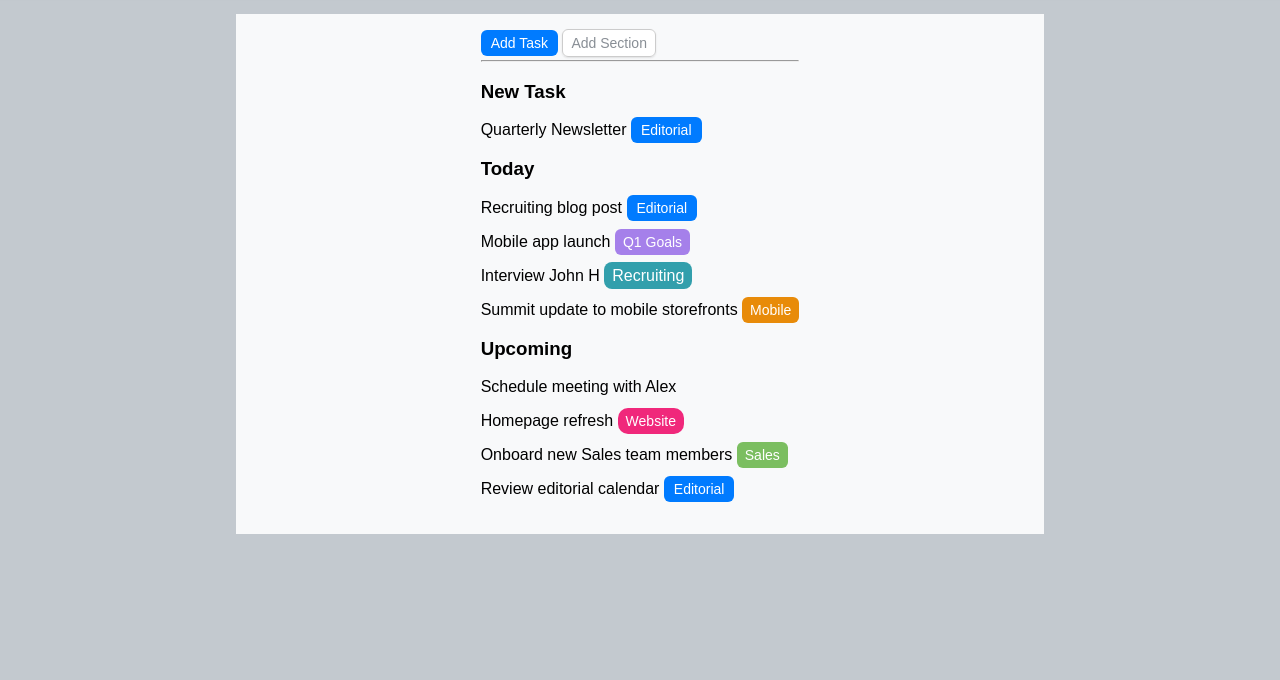
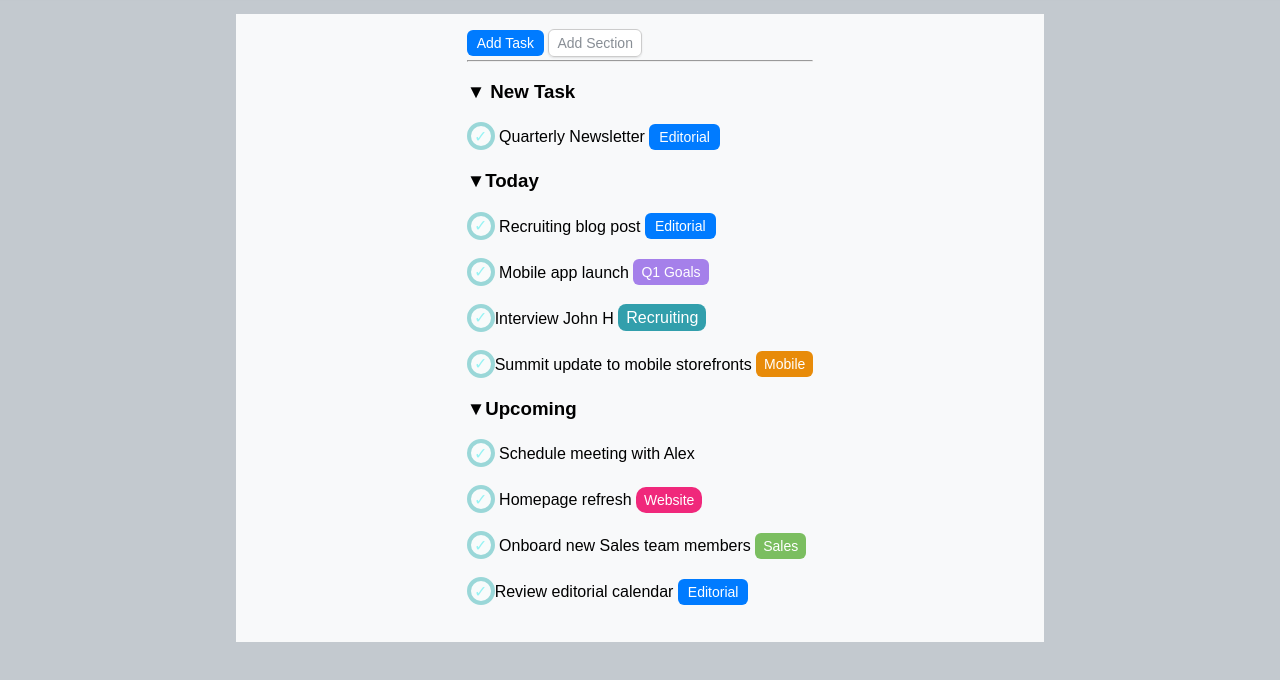
Before and after one commit to Shady-91/Toboolist, a plain HTML site: page index.html in a window 1280 px wide. Shown: the part 62-742 px from the top of the page. Drawn offline with Linux system fonts and the light colour scheme.

Commit message:
spunte blu

```diff
--- a/index.html
+++ b/index.html
@@ -21,48 +21,48 @@
                         <span class="badge blue">Add Task</span>
                         <span class="white-badge"> Add Section </span>
                   <hr>
- <h3>New Task</h3>
+  <h3>&#9660; New Task</h3>
+
  <ol class="no-bullet-list">
-      <li>
-            Quarterly Newsletter
-            <span class="badge blue">Editorial</span>
-      </li>
+            <li>
+                  <div class="check-circle">&#10003;</div> Quarterly Newsletter
+            <span class="badge blue">Editorial</span> </li>
  </ol>
 
 
 
-<h3>Today</h3>
+<h3>&#9660;Today</h3>
       <ol class="no-bullet-list">
-            <li>Recruiting blog post
+            <li><div class="check-circle">&#10003;</div> Recruiting blog post
                   <span class="badge blue">Editorial</span>
             </li>
             <p></p>
-            <li>Mobile app launch
+            <li><div class="check-circle">&#10003;</div> Mobile app launch
                   <span class="purple-badge"> Q1 Goals </span>
             </li>
             <p></p>
-            <li>Interview John H
+            <li><div class="check-circle">&#10003;</div>Interview John H
                   <span class="green-badge">Recruiting</span>
             </li>
                   <p></p>
-            <li>Summit update to mobile storefronts
+            <li><div class="check-circle">&#10003;</div>Summit update to mobile storefronts
                   <span class="badge-orange"> Mobile </span>
             </li>
       </ol>
 
- <h3>Upcoming</h3>
+ <h3>&#9660;Upcoming</h3>
       <ul class="no-bullet-list">
-            <li>Schedule meeting with Alex</li>
+            <li><div class="check-circle">&#10003;</div> Schedule meeting with Alex</li>
             <p></p>
-            <li>Homepage refresh
+            <li><div class="check-circle">&#10003;</div> Homepage refresh
                   <span class="badge-rose">Website</span>
             </li>
             <p></p>
-            <li>Onboard new Sales team members
+            <li><div class="check-circle">&#10003;</div> Onboard new Sales team members
                   <span class="badge-green">Sales</span>
             </li>
             <p></p>
-            <li>Review editorial calendar
+            <li><div class="check-circle">&#10003;</div>Review editorial calendar
                   <span class="badge blue">Editorial</span>
             </li>
       </ul>
--- a/style.css
+++ b/style.css
@@ -101,6 +101,22 @@ body {
       background-color: #f8f9fa;
       color: #245383;
 }
+.check-circle {
+      width: 20px;
+      height: 20px;
+      border-radius: 50%;
+      background: #f8fdfd;
+      display: inline-flex;
+      margin: 1px 0;
+      align-items: center;
+      justify-content: center;
+      border : 4px solid #5cc2c2;
+      color: #57f0f0;
+      opacity: 0.6;
+
+    }
+
+
 .badge-rose {
       background-color: #f0287b;
       color: white;
```
